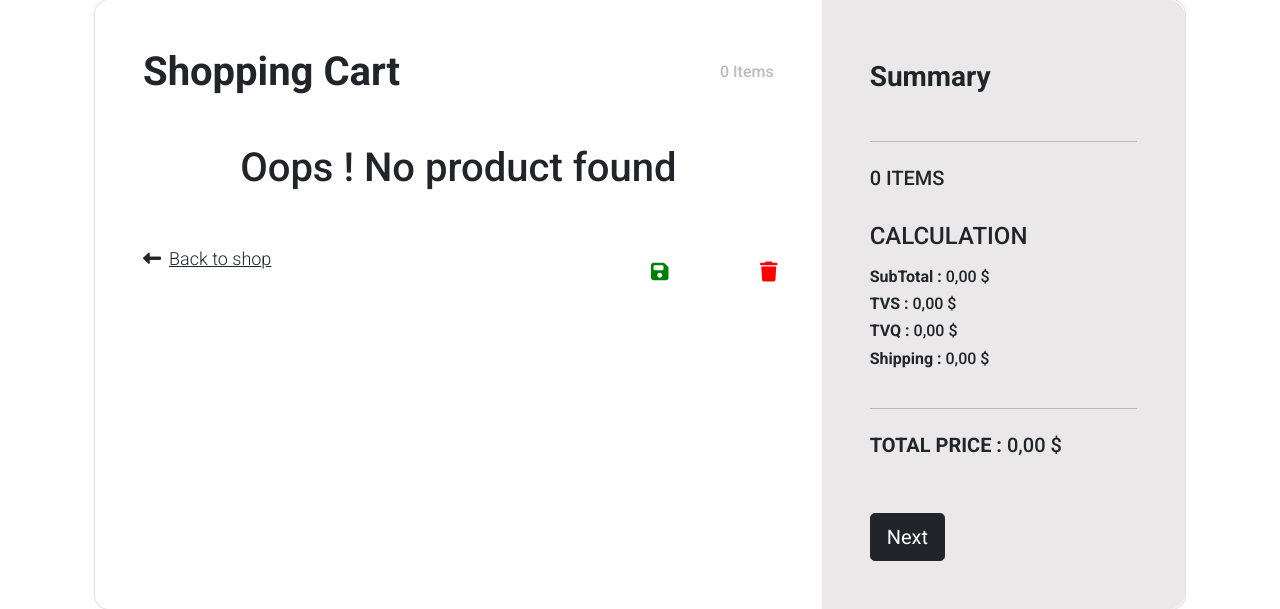
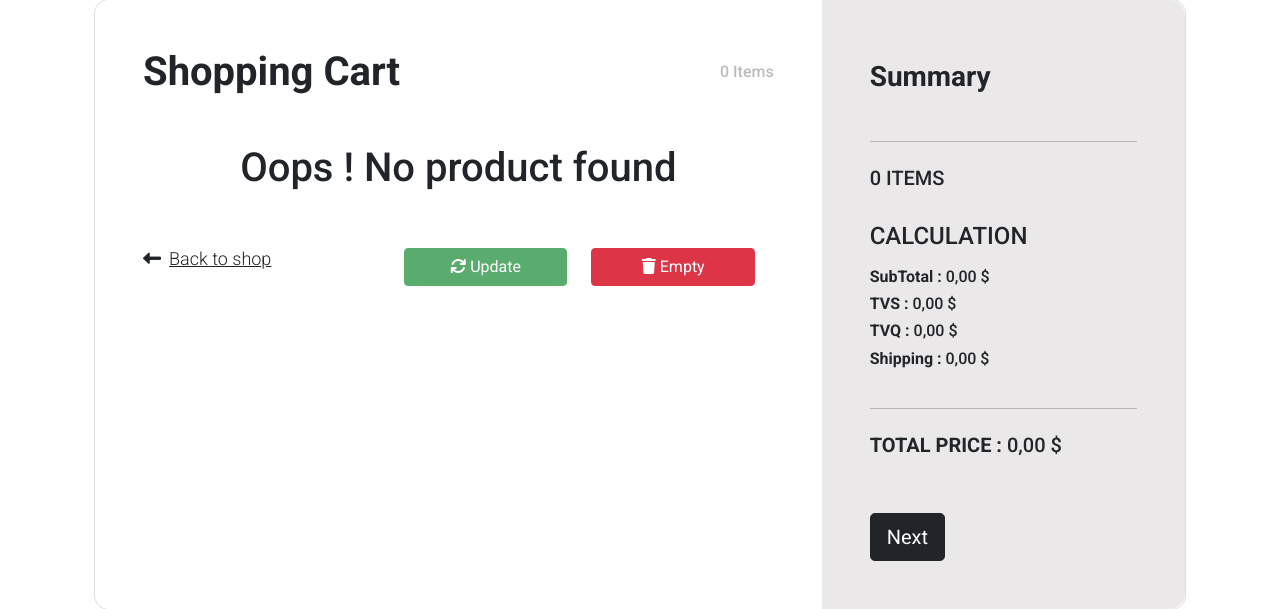
Before and after one commit to NadeauRaphael/Millenium, a Symfony app: template templates/Cart/cart.html.twig in a window 1280 px wide. Shown: the part 181-790 px from the top of the page. Run offline with Twig, Linux system fonts and the light colour scheme; the template is opened without the code that fills it, so the values that code supplies are empty; some libraries are stand-ins or nearby versions.

Commit message:
Put button and did method for it

```diff
--- a/public/Styles/custom.css
+++ b/public/Styles/custom.css
@@ -8,7 +8,6 @@
     width: 150px;
     overflow: hidden;
 }
-
 @media (min-width: 1025px) {
     .h-custom {
     height: 100vh !important;
--- a/templates/Cart/cart.html.twig
+++ b/templates/Cart/cart.html.twig
@@ -1,6 +1,18 @@
 {% extends 'core/base.html.twig' %}
 
 {% block content %}
+<!-- Add style to delete arrows from the number input, wont work in css file-->
+	<style>
+		input::-webkit-outer-spin-button,
+		input::-webkit-inner-spin-button {
+			-webkit-appearance: none;
+			margin: 0;
+		}
+
+		input[type=number] {
+			-moz-appearance: textfield;
+		}
+	</style>
 	<div class="container py-5 h-100">
 		<div class="row d-flex justify-content-center align-items-center h-100">
 			<div class="col-12">
@@ -14,7 +26,7 @@
 										<h6 class="mb-0 text-muted">{{cart.getPurchases() | length}}
 											Items</h6>
 									</div>
-									{% for flash in app.flashes('AddQuantity') %}
+									{% for flash in app.flashes('update') %}
 										<div class="alert {{ flash.color }}">{{ flash.content }}</div>
 									{% endfor %}
 									{% if cart.getPurchases() | length > 0 %}
@@ -37,6 +49,7 @@
 											<div class="col-md-1 col-lg-1 col-xl-1 text-end"></div>
 										</div>
 										<hr class="my-4">
+										<form action="{{ path('cart_update') }}" method="POST">
 											{% for key, purchase in cart.getPurchases() %}
 												<div class="row mb-4 d-flex justify-content-between align-items-center">
 													<div class="col-md-2 col-lg-2 col-xl-2 text-left">
@@ -49,16 +62,8 @@
 														<h6 class="text-black mb-0">{{purchase.price}}
 															$</h6>
 													</div>
-												<div class="col-md-2 col-lg-2 col-xl-2 d-flex text-left">
-													<button class="btn btn-link px-2" onclick="this.parentNode.querySelector('input[type=number]').stepDown()">
-														<i class="fas fa-minus"></i>
-													</button>
-
-													<input readonly id="form1" min="0" name="{{ 'quantity[' ~ key ~ ']' }}" value="{{ purchase.quantity }}" type="number" class="form-control form-control-sm" style="width:60px;"/>
-
-													<button class="btn btn-link px-2" onclick="this.parentNode.querySelector('input[type=number]').stepUp()">
-														<i class="fas fa-plus"></i>
-													</button>
+													<div class="col-md-2 col-lg-2 col-xl-2 d-flex">
+														<input class="form-control" min="0" max="200" name="{{ 'quantity[' ~ key ~ ']' }}" value="{{ purchase.quantity }}" type="number" style="text-align:center;"/>
 													</div>
 													<div class="col-md-2 col-lg-2 col-xl-2 offset-lg-1 text-left">
 														<h6 class="mb-0">{{(purchase.price * purchase.quantity)| number_format(2, ',', ' ')}}
@@ -83,16 +88,12 @@
 												<a href="{{path('Catalog',{}) }}" class="text-body">
 													<i class="fas fa-long-arrow-alt-left me-2"></i>Back to shop</a>
 											</h6>
-										<a href="{{path('cart_update')}}" class="col-1 offset-6">
-											<button type="button" class="btn btn-lg">
-												<i class="fas fa-save" style="color:green"></i>
-											</button>
-										</a>
-										<a href="{{path('cart_deleteAll')}}" class="col-1 offset-1">
-											<button type="button" class="btn btn-lg">
-												<i class="fas fa-trash" style="color:red"></i>
-											</button>
-										</a>
+											<button name="action" value="update" type="submit" class="btn btn-success offset-2 col-3 ">
+												<i class="fas fa-arrows-rotate"></i>
+												Update</button>
+											<button name="action" value="empty" type="submit" class="btn btn-danger col-3 mx-4">
+												<i class="fas fa-trash"></i>
+												Empty</button>
 										</div>
 									</div>
 								</div>
```
Also changed, not shown: src/Controller/CartController.php (+17 -6 lines), src/Entity/Cart.php (+8 -2 lines). Lines whose indentation alone changed are shown as unchanged.
